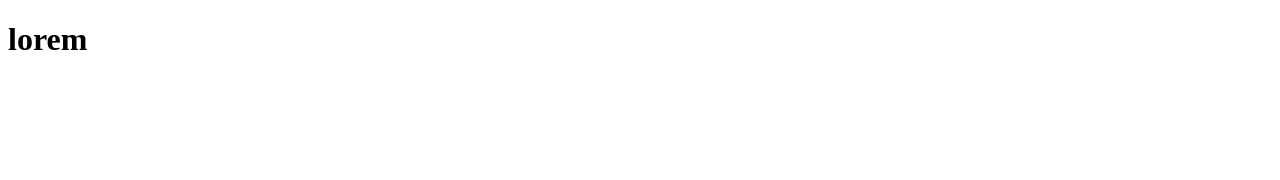
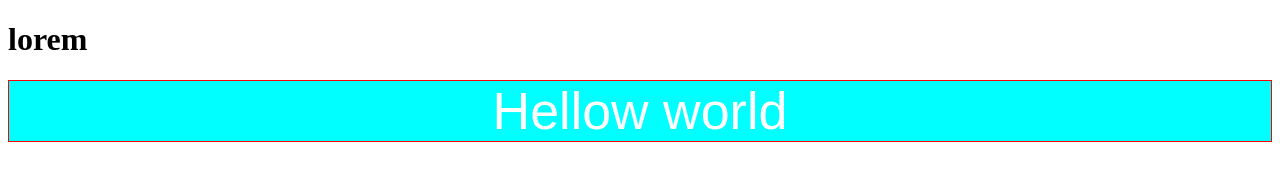
Before and after one commit to VladYefimchuk/Vlad, a plain HTML site: page index.html in a window 1280 px wide. Drawn offline with Linux system fonts and the light colour scheme.

Commit message:
підредагували чуть

```diff
--- a/index.html
+++ b/index.html
@@ -7,5 +7,6 @@
 </head>
 <body>
     <h1>lorem</h1>
+    <div class="box">Hellow world</div>
 </body>
 </html>
--- a/style.css
+++ b/style.css
@@ -0,0 +1,8 @@
+.box{
+    border:1px solid red;
+    background: aqua;
+    text-align: center;
+    color: white;
+    font-family: sans-serif;
+    font-size: 52px;
+}
```
Also changed, not shown: Новый текстовый документ.txt (deleted), 2 other files.
